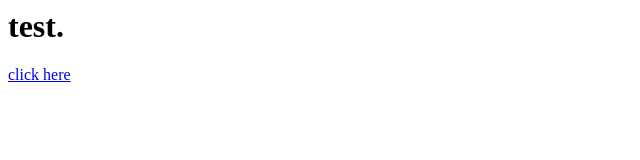
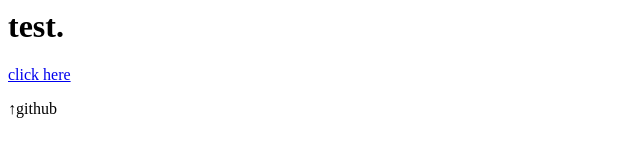
Before and after one commit to ankoromochi23/ankoromochi23.github.io, a plain HTML site: page index.html in a window 1280 px wide. Shown: the full height of the page, 0-640 px from the left. Drawn offline with Linux system fonts and the light colour scheme.

Commit message:
Update index.html

```diff
--- a/index.html
+++ b/index.html
@@ -7,5 +7,6 @@
 <body>
   <h1>test.</h1>
   <a href="https://github.com"title="github">click here</a>
+  <p>↑github</p>
 </body>
 </html>
```
